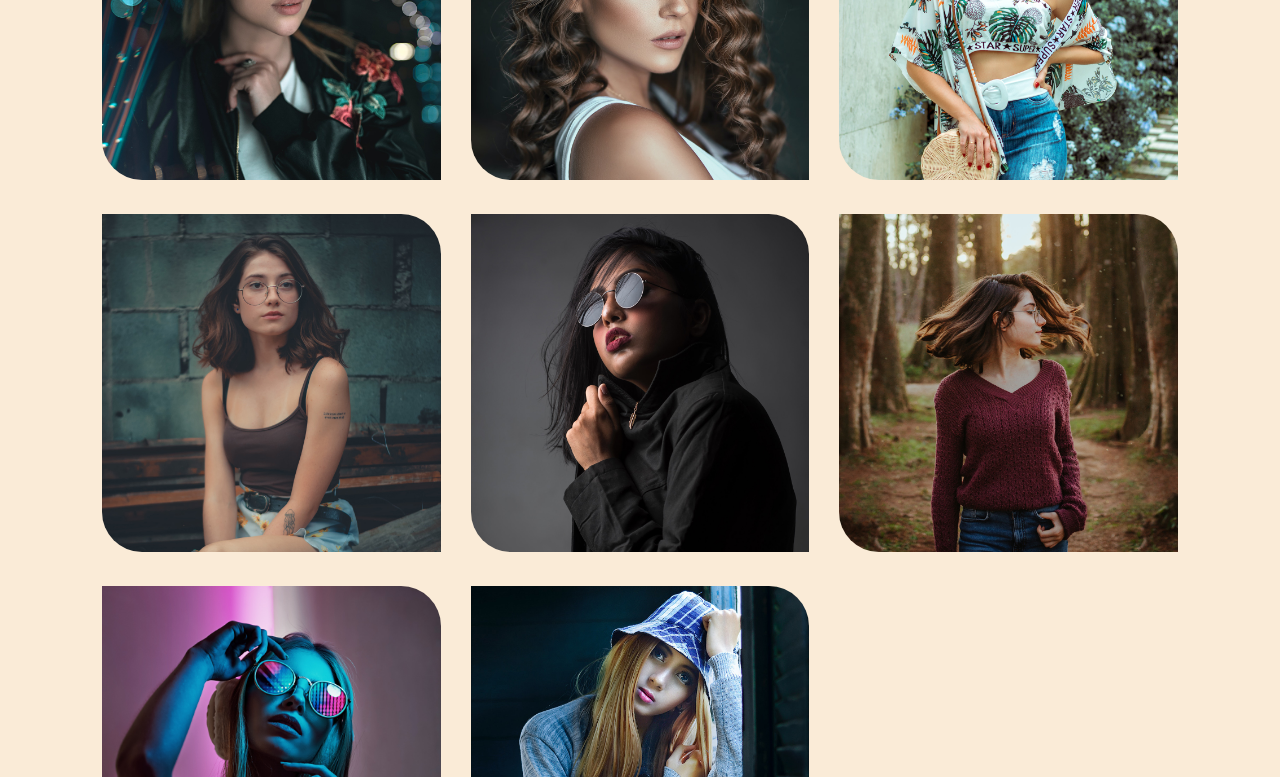
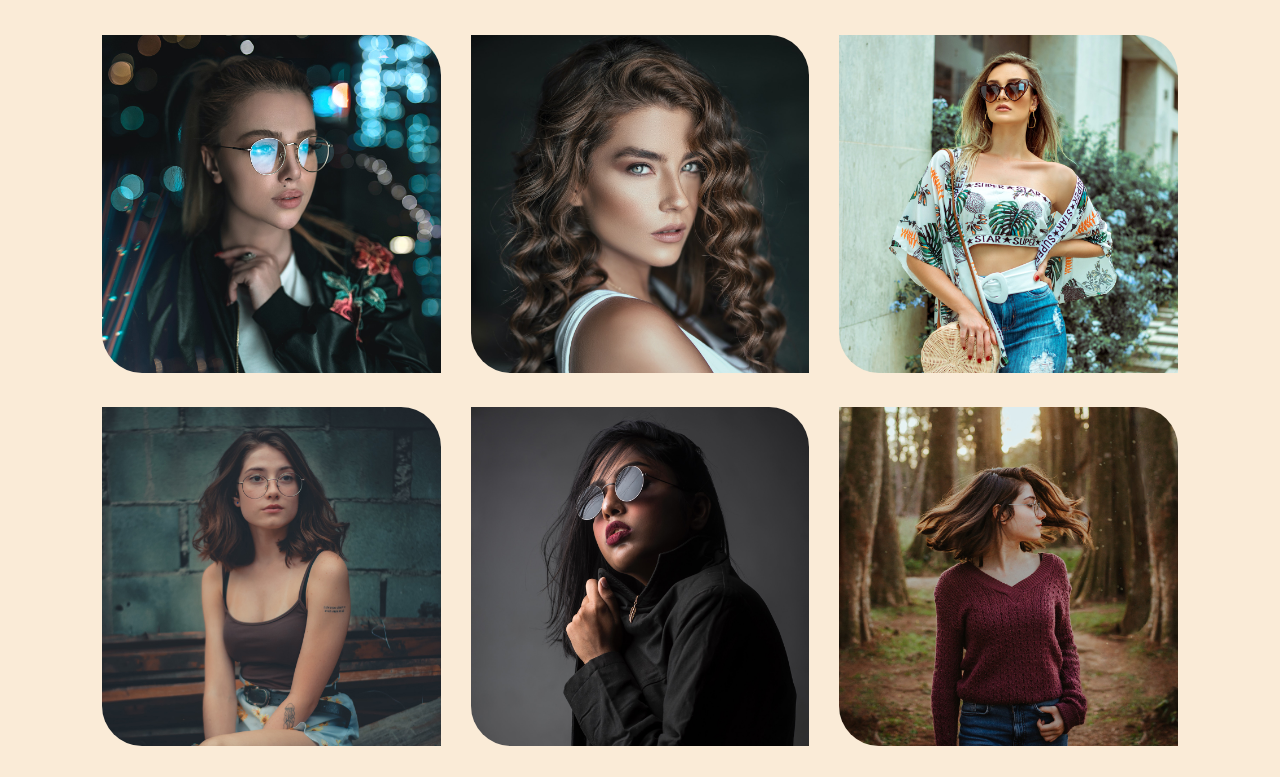
Before and after one commit to aligoharcodepulse/Image-Gallery, a plain HTML site: page index.html in a window 1280 px wide. Shown: the part 123-900 px from the top of the page. Drawn offline with Linux system fonts and the light colour scheme.

Commit message:
image-gallery

```diff
--- a/style.css
+++ b/style.css
@@ -16,7 +16,7 @@ h1 span{
 }
 .container{
     width: 100%;
-    height: 100vh;
+    min-height: calc(100vh - 100px);
     display: flex;
     justify-content: center;
     align-items: center;
```
